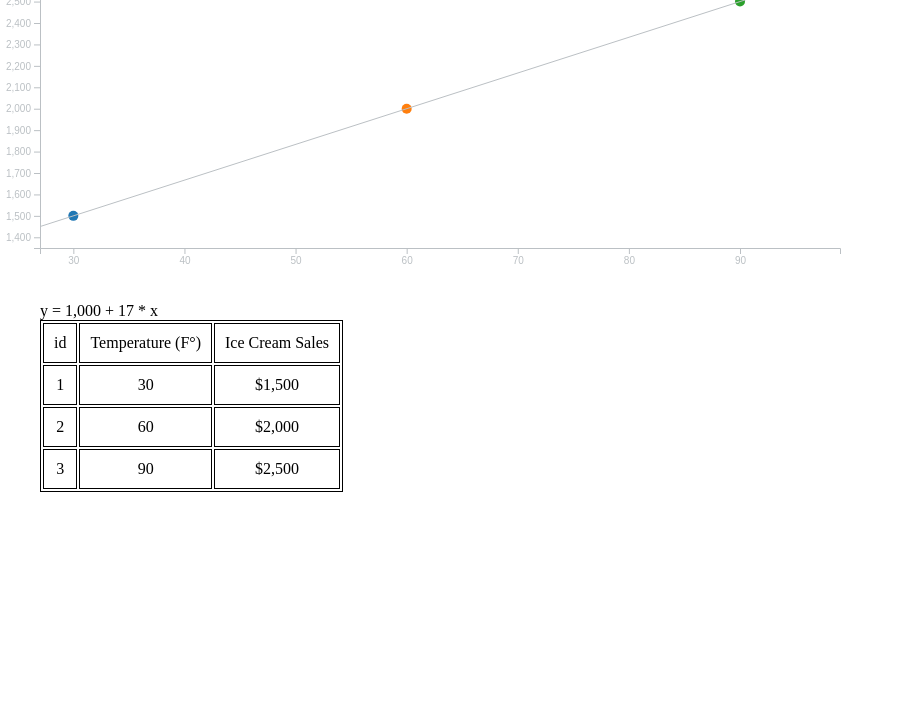
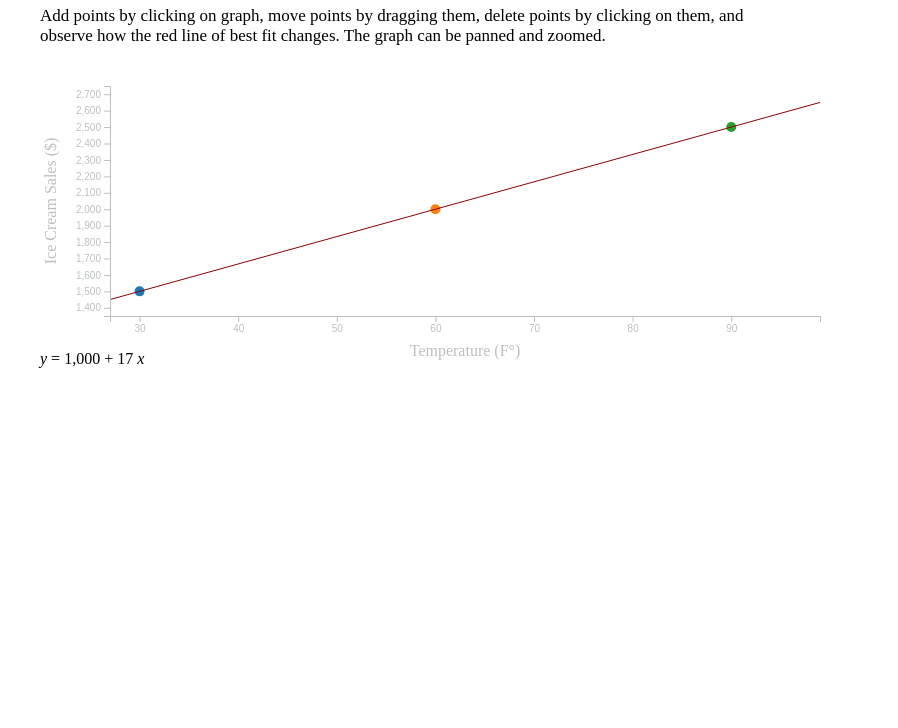
Before and after one commit to ricksyuan/d3construct, a website built with webpack: page index.html in a window 1280 px wide. Shown: the part 72-800 px from the top of the page, without its empty margins (0-898 px from the left). Built offline with nearby package versions, Linux system fonts and the light colour scheme.

Commit message:
Add directions, axis labels, and tooltip and remove table

```diff
--- a/index.html
+++ b/index.html
@@ -9,14 +9,12 @@
 </head>
 
 <body>
+  <h1 class="page-title">Linear regression</h1>
+  <p class="description">Add points by clicking on graph, move points by dragging them, delete points by clicking on them, and
+    observe how the red line of best fit changes. The graph can be  panned and zoomed.</p>
+  </ul>
   <svg class="container"></svg>
-  <div class="table-title"></div>
-  <table class="data-table">
-    <thead>
-    </thead>
-    <tbody>
-    </tbody>
-  </table>
+  <div class="equation"></div>
 </body>
 
 </html>
--- a/package.json
+++ b/package.json
@@ -22,6 +22,7 @@
     "sass-loader": "^7.1.0",
     "style-loader": "^0.23.1",
     "webpack": "^4.29.3",
+    "webpack-cli": "^3.2.3",
     "webpack-dev-server": "^3.1.14"
   },
   "scripts": {
--- a/src/main.js
+++ b/src/main.js
@@ -38,8 +38,14 @@ let dataset = [
   },
 ];
 
-const WIDTH = 800;
-const HEIGHT = 300;
+const MARGIN = {
+  TOP: 20,
+  RIGHT: 20,
+  BOTTOM: 50,
+  LEFT: 70,
+};
+const WIDTH = 800 - MARGIN.LEFT - MARGIN.RIGHT;
+const HEIGHT = 300 - MARGIN.TOP - MARGIN.BOTTOM;
 const color = d3.scaleOrdinal(d3.schemeCategory10);
 
 // Set x-scale and y-scale.
@@ -54,7 +60,8 @@ document.addEventListener('DOMContentLoaded', () => {
   // Set container svg dimensions.
   const container = d3.select('.container')
     .style('width', WIDTH)
-    .style('height', HEIGHT);
+    .style('height', HEIGHT)
+    .attr('transform', `translate(${MARGIN.LEFT},${MARGIN.TOP})`);
 
   container.append('svg')
     .append('svg')
@@ -73,6 +80,29 @@ document.addEventListener('DOMContentLoaded', () => {
     .append('g')
     .attr('class', 'y-axis')
     .call(leftAxis);
+
+  // Labels for x and y axes
+  d3.select('.container')
+    .append('text')
+    .attr('class', 'x-axis-label')
+    .attr('transform', `translate(${WIDTH / 2},${HEIGHT + 40})`)
+    .style('text-anchor', 'middle')
+    .text('Temperature (F°)');
+
+  d3.select('.container')
+    .append('text')
+    .attr('class', 'y-axis-label')
+    .attr('transform', 'rotate(-90)')
+    .attr('y', 0 - MARGIN.LEFT)
+    .attr('x', 0 - (HEIGHT / 2))
+    .attr('dy', '1em')
+    .style('text-anchor', 'middle')
+    .text('Ice Cream Sales ($)');
+
+  // Define the div for the tooltip
+  const tooltip = d3.select('body').append('div')
+    .attr('class', 'tooltip')
+    .style('opacity', 0);
 
   // Add zoom and pan capabilities.
   let lastTransform = null;
@@ -115,7 +145,21 @@ document.addEventListener('DOMContentLoaded', () => {
     const circles = d3.select('.points')
       .selectAll('circle')
       .data(dataset, datum => datum.id);
-    circles.enter().append('circle');
+    circles.enter().append('circle')
+      .on('mouseover', (datum) => {
+        tooltip.transition()
+          .duration(200)
+          .style('opacity', 0.9);
+        tooltip.html(`${xFormatter.format(datum.xVar)}°F <br/> ${yFormatter.format(datum.yVar)}`)
+          .style('left', `${d3.event.pageX + 12}px`)
+          .style('top', `${d3.event.pageY - 28}px`);
+      })
+      .on('mouseout', () => {
+        tooltip.transition()
+          .duration(500)
+          .style('opacity', 0);
+      });
+
     circles.exit().remove();
 
     d3.selectAll('circle')
@@ -133,29 +177,8 @@ document.addEventListener('DOMContentLoaded', () => {
 
     // Render table
 
-    const tableTitle = d3.select('.table-title');
-    tableTitle.html(`y = ${betaFormatter.format(b0)} + ${betaFormatter.format(b1)} * x`);
-    const tableHeader = d3.select('thead');
-    tableHeader.html('');
-    let row;
-    row = tableHeader.append('tr');
-    row.append('td').html('id');
-    row.append('td').html('Temperature (F°)');
-    row.append('td').html('Ice Cream Sales');
-
-    const tableBody = d3.select('tbody');
-    // Clear table body.
-
-    // Append means.
-    tableBody.html('');
-
-    // Append runs.
-    dataset.forEach((run) => {
-      row = tableBody.append('tr');
-      row.append('td').html(run.id);
-      row.append('td').html(xFormatter.format(run.xVar));
-      row.append('td').html(yFormatter.format(run.yVar));
-    });
+    const equation = d3.select('.equation');
+    equation.html(`<i>y</i> = ${betaFormatter.format(b0)} ${b1 >= 0 ? '+' : '-'} ${betaFormatter.format(Math.abs(b1))} <i>x</i>`);
 
     // Add listener to add point when svg is clicked.
     d3.select('.container').on('click', () => {
@@ -181,6 +204,10 @@ document.addEventListener('DOMContentLoaded', () => {
     d3.selectAll('circle').on('click', (clickedDatum) => {
       d3.selectAll('line').remove();
 
+      // Fade tooltip
+      tooltip.transition()
+        .duration(500)
+        .style('opacity', 0);
       // Prevent event from hitting svg.
       d3.event.stopPropagation();
       // Filter data to not include clicked point.
@@ -195,6 +222,9 @@ document.addEventListener('DOMContentLoaded', () => {
       const yVar = yScale.invert(y);
       datum.xVar = xVar;
       datum.yVar = yVar;
+      tooltip.transition()
+        .duration(500)
+        .style('opacity', 0);
       renderAll();
     }
 
@@ -203,6 +233,10 @@ document.addEventListener('DOMContentLoaded', () => {
       const { x, y } = d3.event;
       d3.select(this).attr('cx', x);
       d3.select(this).attr('cy', y);
+      tooltip.html(`${xFormatter.format(xScale.invert(x))}°F <br/> ${yFormatter.format(yScale.invert(y))}`)
+        .style('left', `${d3.event.pageX + 12}px`)
+        .style('top', `${d3.event.pageY - 28}px`)
+        .style('opacity', 0.9);
     }
 
     const dragBehavior = d3.drag()
--- a/src/styles/_define.scss
+++ b/src/styles/_define.scss
@@ -1,3 +1,6 @@
 $table-border-color: #000;
 $axes-color: #bbc0c4;
-$line-color: #bbc0c4;
+$axis-label-color: #bbc0c4;
+$line-color: #8b0000;
+$title-color: #333;
+$tooltip-color: #b0c4de;
--- a/src/styles/_reset.scss
+++ b/src/styles/_reset.scss
@@ -36,6 +36,7 @@ small {
   color: inherit;
   font: inherit;
   margin: 0;
+  max-width: 800px;
   outline: 0;
   padding: 0;
   text-align: inherit;
@@ -52,3 +53,7 @@ img {
   height: auto;
   width: 100%;
 }
+
+i {
+  font-style: italic;
+}
--- a/src/styles/main.scss
+++ b/src/styles/main.scss
@@ -22,6 +22,7 @@ circle {
 
 .container {
   margin-bottom: 50px;
+  margin-top: 20px;
   overflow: visible;
 }
 
@@ -57,19 +58,40 @@ body {
   margin: 20px 40px;
 }
 
-table,
-th,
-td {
-  border: 1px solid $table-border-color;
-}
-
-th,
-td {
-  padding: 10px;
-  text-align: center;
-}
-
 line {
   stroke: $line-color;
   stroke-width: 1px;
 }
+
+
+.page-title {
+  color: $title-color;
+  display: block;
+  font-family: source-sans-pro, 'Helvetica Neue', Helvetica, Arial, sans-serif;
+  font-size: 2em;
+  font-weight: 600;
+  margin-bottom: .67em;
+}
+
+.description {
+  font-size: 17px;
+  margin-top: 5px;
+}
+
+.x-axis-label,
+.y-axis-label {
+  fill: $axis-label-color;
+}
+
+div.tooltip {
+  background: $tooltip-color;
+  border: 0;
+  border-radius: 8px;
+  font: 12px sans-serif;
+  height: 32px;
+  padding: 2px;
+  pointer-events: none;
+  position: absolute;
+  text-align: center;
+  width: 60px;
+}
```
Also changed, not shown: README.md, 2 other files.
